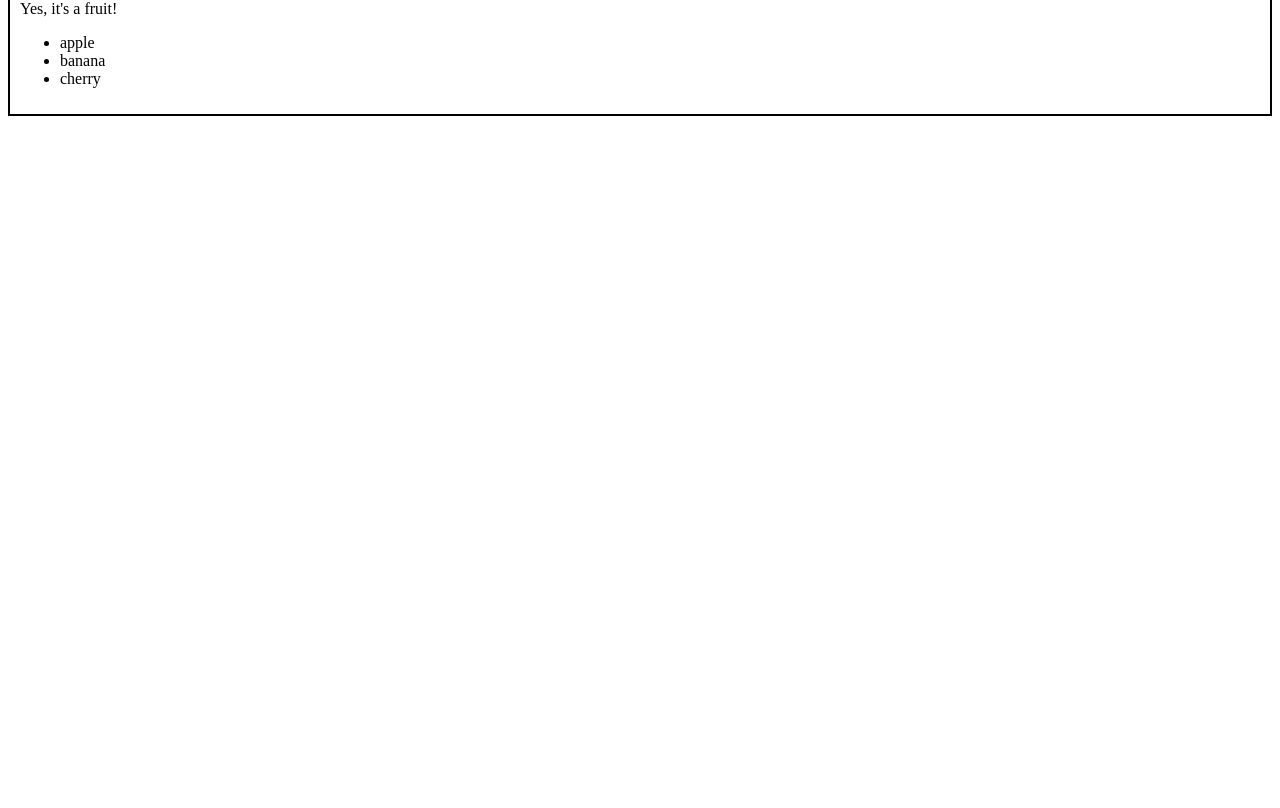
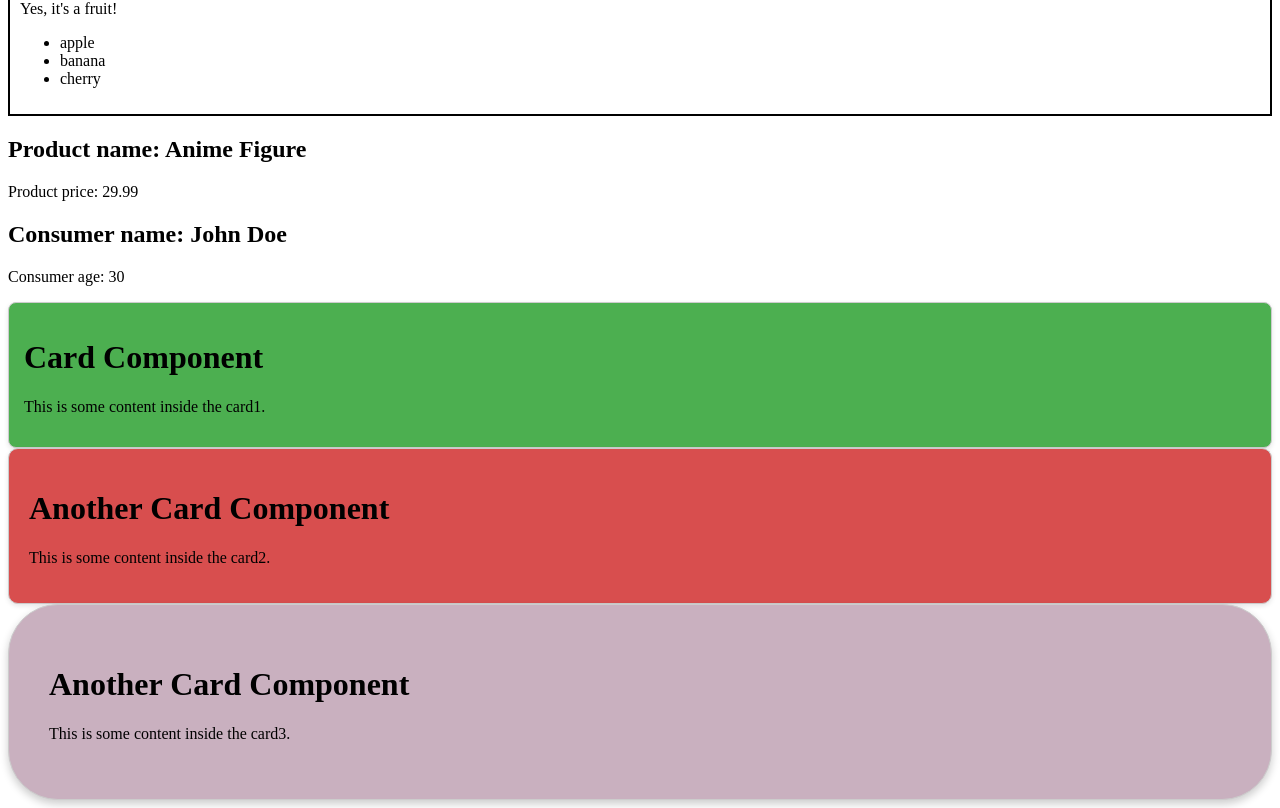
Before and after one commit to nehaumbre/REACTHUNX, a React (Vite) app in the folder vite-project/: page / in a window 1280 px wide. Shown: the part 1271-2079 px from the top of the page. Before the commit the page ends 1407 px from the top, so only its background shows below. Built offline with nearby package versions, Linux system fonts and the light colour scheme.

Commit message:
React Fundamentals : all about props:Props exercise and children
Signed-off-by: nehaumbre <nehaumbre28@gmail.com>

```diff
--- a/vite-project/src/App.jsx
+++ b/vite-project/src/App.jsx
@@ -12,7 +12,9 @@
 import AnimeCard from "./components/AnimeCard";
 import AnimeReview from "./components/AnimeReview.jsx";
 import AnimeWatchExperience from "./components/AnimeWatchExperience.jsx";
-
+import Product from "./components/Product.jsx";
+import Consumer from "./components/Consumer.jsx";
+import Card from "./components/Card.jsx";
 // import UserList from './components/userList.jsx';
 const App = () => {
   const animeList = [
@@ -243,17 +245,42 @@ const App = () => {
     //   <Greetings />
     // </section>
     <main>
-      <section style={{ border: "2px solid black", padding: "10px", marginBottom: "20px" }}>
+      <section
+        style={{
+          border: "2px solid black",
+          padding: "10px",
+          marginBottom: "20px",
+        }}
+      >
         <h1>Anime Card: Passing an object as a prop</h1>
         {animeList.map((anime) => (
           <div key={anime.id}>
             <AnimeCard anime={anime} />
             <AnimeReview anime={anime} />
-          <AnimeWatchExperience anime={anime}/>
+            <AnimeWatchExperience anime={anime} />
           </div>
         ))}
       </section>
-      <User banana="I hate banana!☜(ﾟヮﾟ☜)" apple = {30} isFruit= {true} fruits = {["apple", "banana", "cherry"]} />
+      <User
+        banana="I hate banana!☜(ﾟヮﾟ☜)"
+        apple={30}
+        isFruit={true}
+        fruits={["apple", "banana", "cherry"]}
+      />
+      <Product name="Anime Figure" price={29.99} />
+      <Consumer name="John Doe" age={30} isMember={true} />
+      <Card style={{ backgroundColor: "#4caf50", padding: "15px", borderRadius: "8px" }}>
+        <h1>Card Component</h1>
+        <p>This is some content inside the card1.</p>
+      </Card>
+      <Card style = {{ backgroundColor: "#d84e4e", padding: "20px", borderRadius: "10px" }}>
+        <h1>Another Card Component</h1>
+        <p>This is some content inside the card2.</p>
+      </Card>
+      <Card style = {{ backgroundColor: "#c9b0bf", padding: "40px", borderRadius: "50px" , boxShadow: "0 4px 8px rgba(0, 0, 0, 0.2)"  }}>
+        <h1>Another Card Component</h1>
+        <p>This is some content inside the card3.</p>
+      </Card>
       {/* anime={anime} Left anime → the prop name Right anime → the JavaScript variable/value */}
       {/* {numbers.map((number) => (
         <ul key={number}>
@@ -316,19 +343,26 @@ const App = () => {
   );
 };
 
-const User = (props) => {
-  console.log("User component rendered:", props);
+// destructuring props in the function parameter itself
+const User = ({ banana, apple, isFruit, fruits }) => {
+  console.log("User component rendered:", { banana, apple, isFruit, fruits });
   return (
-    <section style={{ border: "2px solid black", padding: "10px", marginBottom: "20px" }} >
+    <section
+      style={{
+        border: "2px solid black",
+        padding: "10px",
+        marginBottom: "20px",
+      }}
+    >
       <br />
-      {props.banana}
+      {banana}
       <br />
-      {props.apple}
+      {apple}
       <br />
-      {props.isFruit ? "Yes, it's a fruit!" : "No, it's not a fruit."}
+      {isFruit ? "Yes, it's a fruit!" : "No, it's not a fruit."}
       <br />
       <ul>
-        {props.fruits.map((fruit, index) => (
+        {fruits.map((fruit, index) => (
           <li key={index}>{fruit}</li>
         ))}
       </ul>
--- /dev/null
+++ b/vite-project/src/components/Card.jsx
@@ -0,0 +1,12 @@
+
+const Card = ({children, style}) => {
+  return (
+    <div style={{ border: "1px solid #ccc", padding: "10px", borderRadius: "5px", boxShadow: "0 2px 5px rgba(0, 0, 0, 0.1)", ...style }}>
+      {children}
+    </div>
+  )
+}
+
+export default Card
+// The Card component provides the container/design, while the parent decides what content goes inside it.
+// Instead of creating a separate card component for every piece of content, you create one Card design and put different content inside it.
--- /dev/null
+++ b/vite-project/src/components/Consumer.jsx
@@ -0,0 +1,11 @@
+
+const Consumer = ({name, age}) => {
+  return (
+    <div>
+      <h2>Consumer name: {name}</h2>
+      <p>Consumer age: {age}</p>
+    </div>
+  )
+}
+
+export default Consumer
--- /dev/null
+++ b/vite-project/src/components/Product.jsx
@@ -0,0 +1,11 @@
+
+const Product = ({name, price}) => {
+  return (
+    <div>
+      <h2>Product name: {name}</h2>
+      <p>Product price: {price}</p>
+    </div>
+  )
+}
+
+export default Product
```
Lines whose indentation alone changed are shown as unchanged.
